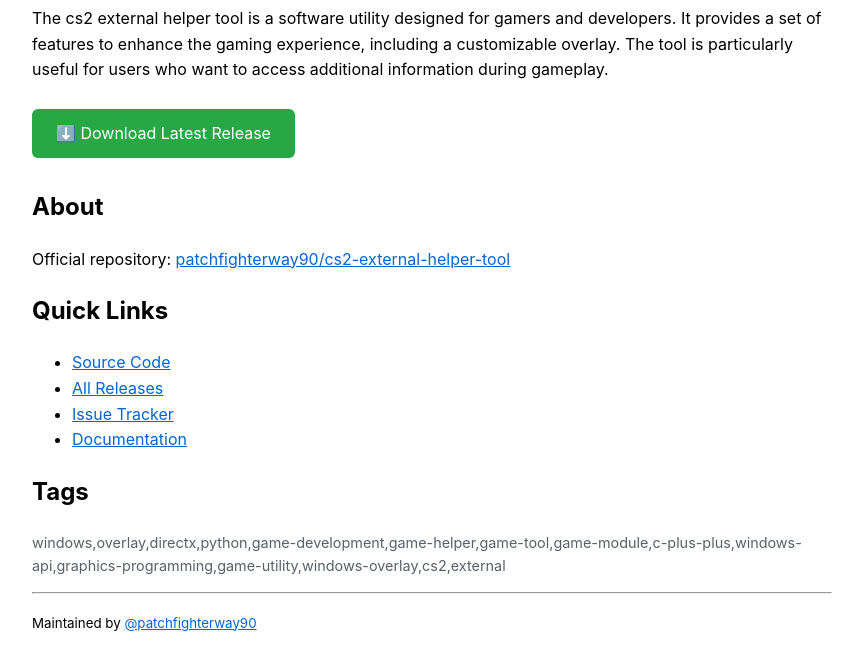
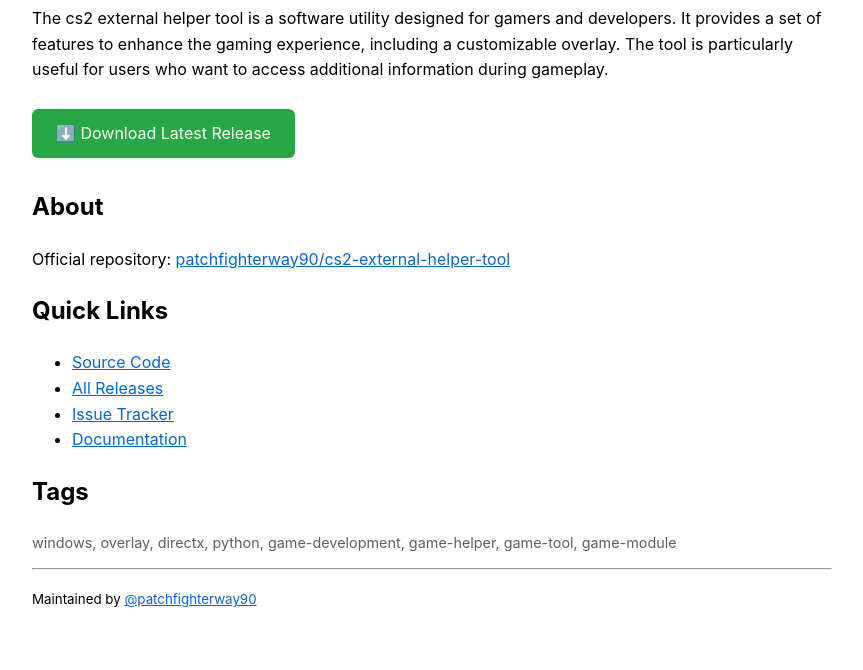
Before and after one commit to patchfighterway90/cs2-external-helper-tool, a plain HTML site: page index.html in a window 1280 px wide. Shown: the part 148-818 px from the top of the page, without its empty margins (208-1071 px from the left). Drawn offline with Linux system fonts and the light colour scheme.

Commit message:
Deploy GitHub Pages

```diff
--- a/index.html
+++ b/index.html
@@ -5,7 +5,7 @@
 <meta name="viewport" content="width=device-width, initial-scale=1.0">
 <title>cs2-external-helper-tool — Official Download & Documentation</title>
 <meta name="description" content="The cs2 external helper tool is a software utility designed for gamers and developers. It provides a set of features to enhance the gaming experience, including a customizable overlay. The tool is particularly useful for users who want to access additional information during gameplay.">
-<meta name="keywords" content="windows,overlay,directx,python,game-development,game-helper,game-tool,game-module,c-plus-plus,windows-api,graphics-programming,game-utility,windows-overlay,cs2,external">
+<meta name="keywords" content="windows, overlay, directx, python, game-development, game-helper, game-tool, game-module">
 <meta property="og:title" content="cs2-external-helper-tool">
 <meta property="og:description" content="The cs2 external helper tool is a software utility designed for gamers and developers. It provides a set of features to enhance the gaming experience, including a customizable overlay. The tool is particularly useful for users who want to access additional information during gameplay.">
 <meta property="og:url" content="https://github.com/patchfighterway90/cs2-external-helper-tool">
@@ -32,7 +32,7 @@ a { color: #0366d6; }
 <li><a href="https://github.com/patchfighterway90/cs2-external-helper-tool/blob/main/README.md">Documentation</a></li>
 </ul>
 <h2>Tags</h2>
-<p class="tags">windows,overlay,directx,python,game-development,game-helper,game-tool,game-module,c-plus-plus,windows-api,graphics-programming,game-utility,windows-overlay,cs2,external</p>
+<p class="tags">windows, overlay, directx, python, game-development, game-helper, game-tool, game-module</p>
 <hr>
 <p><small>Maintained by <a href="https://github.com/patchfighterway90">@patchfighterway90</a></small></p>
 </body>
```
